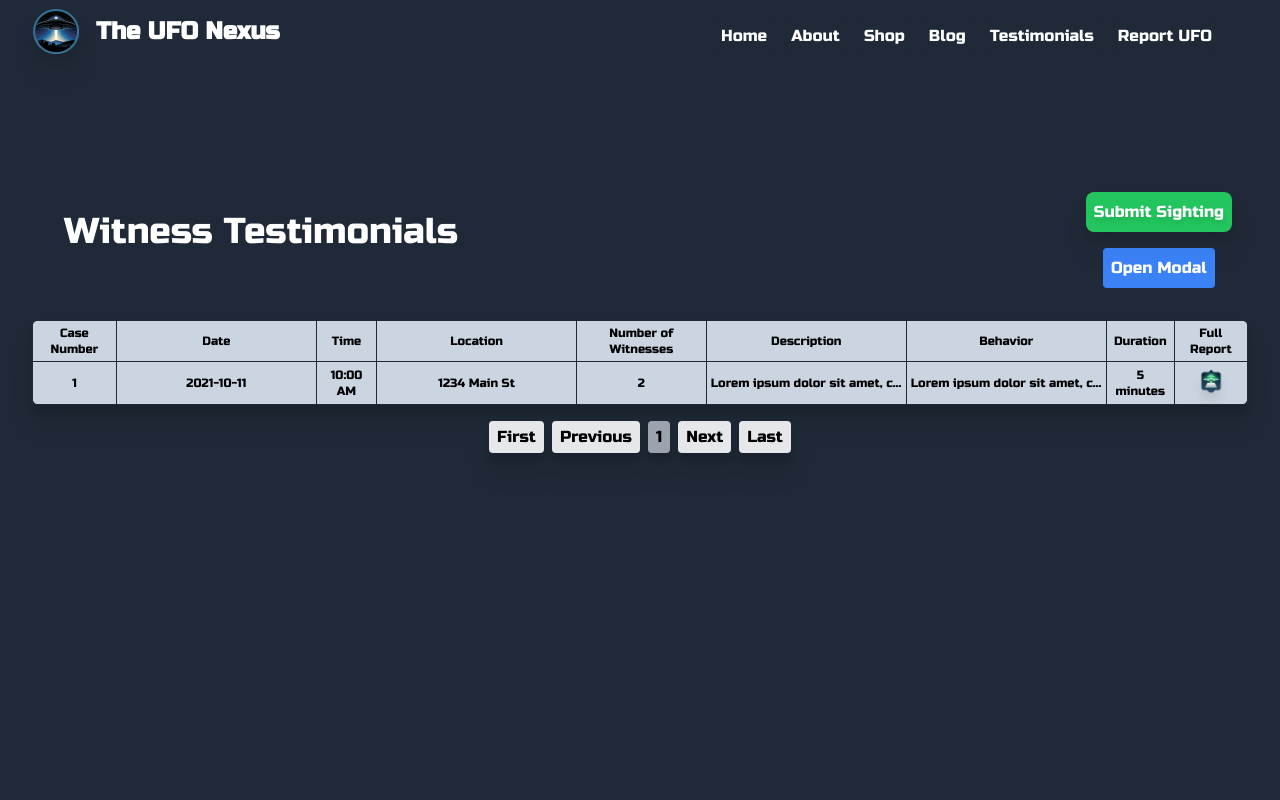
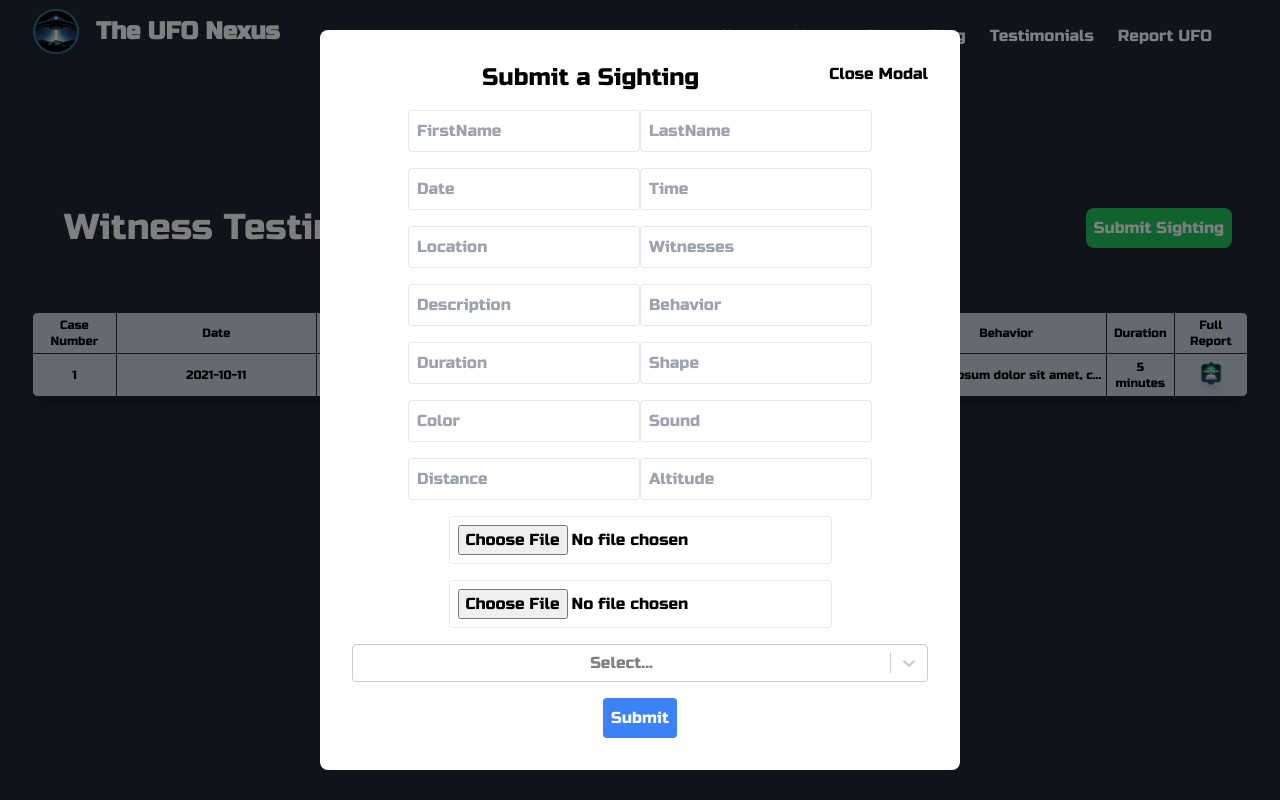
Before and after one commit to zackzellto/TheUFONexus, a React (Vite) app in the folder app/frontend/: page /testimonials in a window 1280 px wide. Both pictures are taken after a click on the button "Submit Sighting". Built offline with nearby package versions, Linux system fonts and the light colour scheme.

Commit message:
modal is working! Need to style

```diff
--- a/app/frontend/src/components/buttons/SubmitSightingButton.tsx
+++ b/app/frontend/src/components/buttons/SubmitSightingButton.tsx
@@ -19,23 +19,7 @@ const SubmitSightingButton = () => {
         </a>
       </button>
 
-      {isModalOpen && (
-        <SubmitSightingModal
-          firstName={""}
-          lastName={""}
-          date={""}
-          time={""}
-          location={""}
-          witnesses={""}
-          description={""}
-          behavior={""}
-          duration={""}
-          shape={""}
-          color={""}
-          sound={""}
-          distance={""}
-        />
-      )}
+      {isModalOpen && <SubmitSightingModal toggleModal={toggleModal} />}
     </div>
   );
 };
--- a/app/frontend/src/components/modals/SubmitSightingModal.tsx
+++ b/app/frontend/src/components/modals/SubmitSightingModal.tsx
@@ -1,6 +1,5 @@
 import React, { useState, ChangeEvent } from "react";
 import Select from "react-select";
-import { format, eachDayOfInterval, startOfMonth, endOfMonth } from "date-fns";
 
 interface SightingModalProps {
   firstName: string;
@@ -16,9 +15,9 @@ interface SightingModalProps {
   color: string;
   sound: string;
   distance: string;
-  altitude?: string;
-  image?: File | null;
-  video?: File | null;
+  altitude: string;
+  image: File | null;
+  video: File | null;
 }
 
 const timeZones = [
@@ -49,104 +48,112 @@ const timeZones = [
   { value: "UTC+12:00", label: "UTC+12:00" },
 ];
 
-const SubmitSightingModal: React.FC<SightingModalProps> = (props) => {
-  const [isOpen, setIsOpen] = useState(false);
-  const [selectedDate, setSelectedDate] = useState<Date | null>(null);
-  const [selectedTimeZone, setSelectedTimeZone] = useState<any>(null);
-  const [imageFile, setImageFile] = useState<File | null>(null);
-  const [videoFile, setVideoFile] = useState<File | null>(null);
+const SubmitSightingButton: React.FC = () => {
+  const [isModalOpen, setModalOpen] = useState(false);
+  const [formData, setFormData] = useState<SightingModalProps>({
+    firstName: "",
+    lastName: "",
+    date: "",
+    time: "",
+    location: "",
+    witnesses: "",
+    description: "",
+    behavior: "",
+    duration: "",
+    shape: "",
+    color: "",
+    sound: "",
+    distance: "",
+    altitude: "",
+    image: null,
+    video: null,
+  });
 
-  const openModal = () => {
-    setIsOpen(true);
+  const toggleModal = () => {
+    setModalOpen(!isModalOpen);
   };
 
-  const closeModal = () => {
-    setIsOpen(false);
-  };
-
-  const handleDateClick = (date: Date) => {
-    setSelectedDate(date);
+  const handleInputChange = (
+    e: ChangeEvent<HTMLInputElement | HTMLTextAreaElement>
+  ) => {
+    const { name, value } = e.target;
+    setFormData({
+      ...formData,
+      [name]: value,
+    });
   };
 
   const handleFileChange = (
     e: ChangeEvent<HTMLInputElement>,
-    setFile: React.Dispatch<React.SetStateAction<File | null>>
+    key: keyof SightingModalProps
   ) => {
     const files = e.target.files;
     if (files && files.length > 0) {
-      setFile(files[0]);
+      setFormData({
+        ...formData,
+        [key]: files[0],
+      });
     }
   };
-
-  const daysArray = eachDayOfInterval({
-    start: startOfMonth(new Date()),
-    end: endOfMonth(new Date()),
-  });
 
   return (
     <div>
       <button
-        onClick={openModal}
-        className="bg-blue-500 text-white p-2 rounded"
+        onClick={toggleModal}
+        className="bg-green-500 hover:bg-green-400 drop-shadow-xl text-white p-2 rounded-lg m-4 transform hover:scale-105 transition duration-500"
       >
-        Open Modal
+        Submit Sighting
       </button>
 
-      {isOpen && (
-        <div className="fixed inset-0 flex items-center justify-center bg-black bg-opacity-50 z-50">
-          <div className="bg-white p-8 rounded-lg w-1/2">
-            <button onClick={closeModal} className="float-right">
+      {isModalOpen && (
+        <div
+          className="fixed inset-0 flex items-center justify-center bg-black bg-opacity-50 z-50"
+          onClick={toggleModal}
+        >
+          <div
+            className="bg-white p-8 rounded-lg w-1/2"
+            onClick={(e) => e.stopPropagation()}
+          >
+            <button onClick={toggleModal} className="float-right">
               Close Modal
             </button>
             <h1 className="text-2xl mb-4">Submit a Sighting</h1>
 
-            <div className="grid grid-cols-7 gap-2 mb-4">
-              {daysArray.map((date) => (
-                <button
-                  key={date.toString()}
-                  onClick={() => handleDateClick(date)}
-                  className={`p-2 border rounded ${
-                    selectedDate &&
-                    format(selectedDate, "dd") === format(date, "dd")
-                      ? "bg-blue-200"
-                      : ""
-                  }`}
-                >
-                  {format(date, "dd")}
-                </button>
-              ))}
-            </div>
-
-            <Select
-              options={timeZones}
-              value={selectedTimeZone}
-              onChange={(selectedOption) => setSelectedTimeZone(selectedOption)}
-              className="mb-4"
-            />
-
-            <div className="mb-4">
-              <label className="block text-sm font-medium text-gray-600">
-                Upload Image
-              </label>
-              <input
-                type="file"
-                accept="image/*"
-                className="mt-1 p-2 border rounded"
-                onChange={(e) => handleFileChange(e, setImageFile)}
-              />
-            </div>
-
-            <div className="mb-4">
-              <label className="block text-sm font-medium text-gray-600">
-                Upload Video
-              </label>
-              <input
-                type="file"
-                accept="video/*"
-                className="mt-1 p-2 border rounded"
-                onChange={(e) => handleFileChange(e, setVideoFile)}
-              />
-            </div>
+            <form>
+              {Object.keys(formData).map((key) => {
+                if (key === "image" || key === "video") {
+                  return (
+                    <input
+                      key={key}
+                      type="file"
+                      name={key}
+                      onChange={(e) =>
+                        handleFileChange(e, key as keyof SightingModalProps)
+                      }
+                      className="mb-4 p-2 border rounded"
+                    />
+                  );
+                }
+                return (
+                  <input
+                    key={key}
+                    type="text"
+                    name={key}
+                    placeholder={key.charAt(0).toUpperCase() + key.slice(1)}
+                    value={(formData as any)[key]}
+                    onChange={handleInputChange}
+                    className="mb-4 p-2 border rounded"
+                  />
+                );
+              })}
+              <Select options={timeZones} className="mb-4" />
+              <button
+                type="submit"
+                className="bg-blue-500 text-white p-2 rounded"
+              >
+                Submit
+              </button>
+            </form>
           </div>
         </div>
       )}
@@ -154,4 +161,4 @@ const SubmitSightingModal: React.FC<SightingModalProps> = (props) => {
   );
 };
 
-export default SubmitSightingModal;
+export default SubmitSightingButton;
--- a/app/frontend/src/views/TestimonialsPage.tsx
+++ b/app/frontend/src/views/TestimonialsPage.tsx
@@ -1,6 +1,7 @@
 import React from "react";
 import TestimonialTable from "../components/tables/TestimonialsTable";
 import SubmitSightingButton from "../components/buttons/SubmitSightingButton";
+import SubmitSightingModal from "../components/modals/SubmitSightingModal";
 
 const TestimonialsPage: React.FC = () => {
   return (
@@ -9,7 +10,7 @@ const TestimonialsPage: React.FC = () => {
         <div className="text-4xl text-center text-white p-8">
           Witness Testimonials
         </div>
-        <SubmitSightingButton />
+        <SubmitSightingModal />
       </div>
       <div className="mt-8 drop-shadow-xl">
         <TestimonialTable
```
